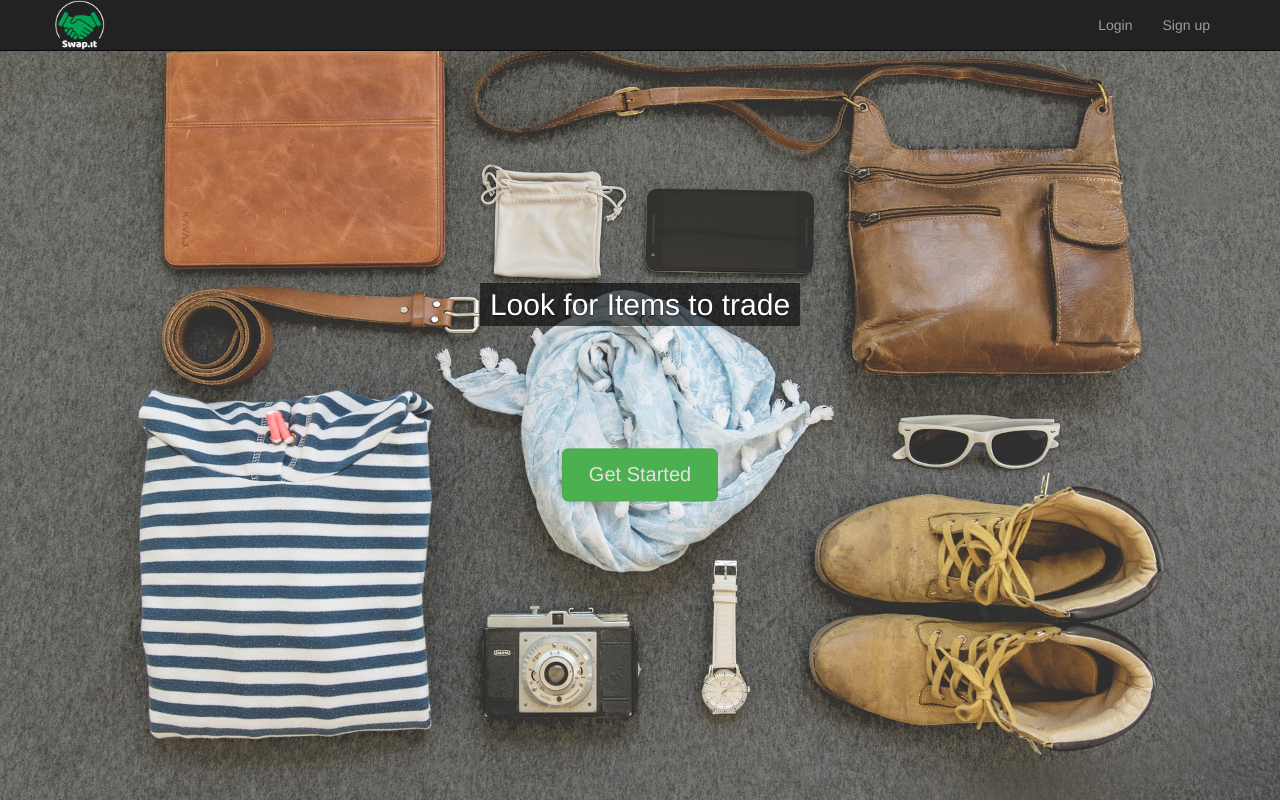
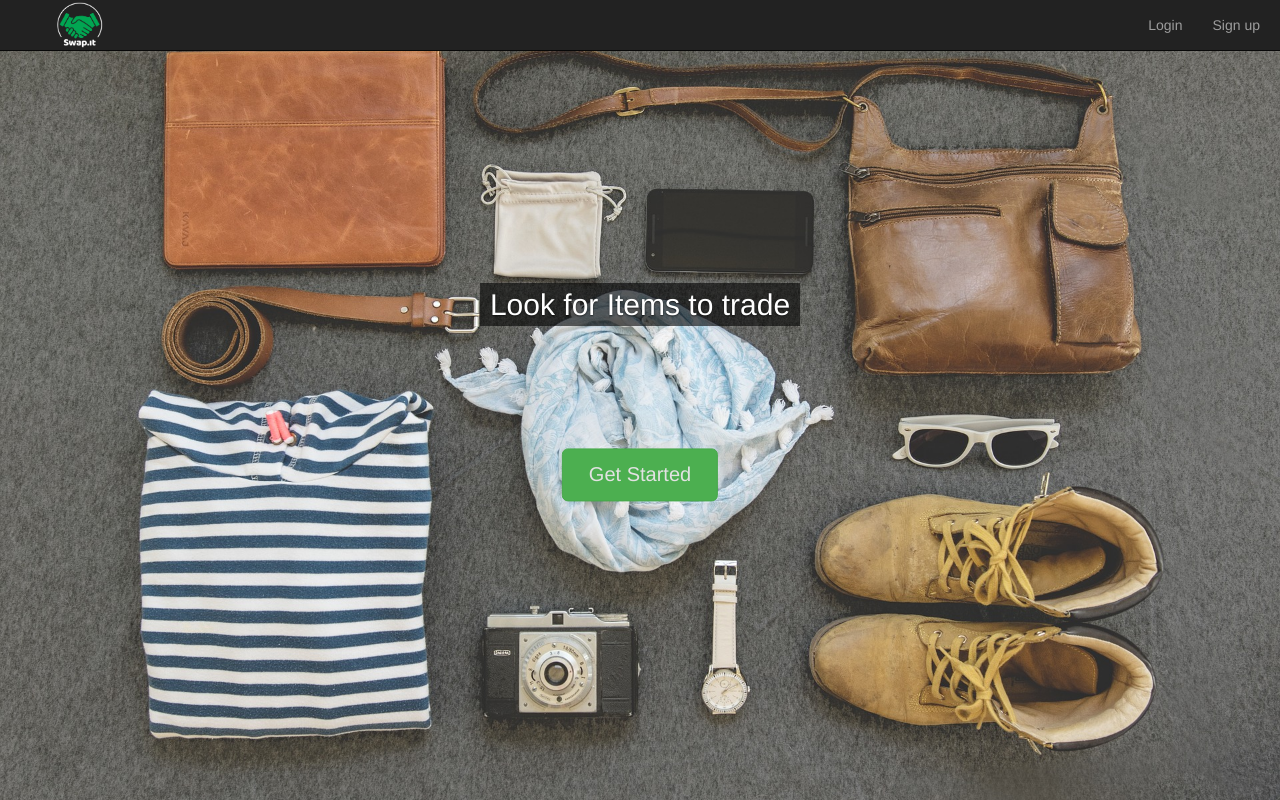
Before and after one commit to adekoder/swapIT, a PHP site: page / in a window 1280 px wide. Run offline with PHP 8.4, Linux system fonts and the light colour scheme.

Commit message:
navbar correction

```diff
--- a/index.php
+++ b/index.php
@@ -22,14 +22,14 @@
         <div class="container">
             <!-- Brand and toggle get grouped for better mobile display -->
             <div class="navbar-header">
-              <a class="navbar-brand b-logo" href="#">
+              <a class="navbar-brand" href="#">
                 <img src="./vendor/img/logo/Swap-it.png" width="40px" height="40px" alt="SnapIt Logo">
               </a>
+              <ul class="nav navbar-nav navbar-right b-reg">
+                <li><a href="#">Login</a></li>
+                <li><a href="#">Sign up</a></li>
+              </ul>
             </div>
-            <ul class="nav navbar-nav navbar-right">
-              <li><a href="#">Login</a></li>
-              <li><a href="#">Sign up</a></li>
-            </ul>
         </div>
     </nav>
     <!-- Full Page Image Background Carousel Header -->
@@ -86,7 +86,7 @@
     <!-- Script to Activate the Carousel -->
     <script>
         $('.carousel').carousel({
-            interval: 4000 //changes the speed
+            interval: 3000 //changes the speed
         })
     </script>
 
--- a/vendor/css/full-slider.css
+++ b/vendor/css/full-slider.css
@@ -58,11 +58,15 @@ body {
     padding: 12px 26px !important;
 }
 .get-start button:hover, .get-start button:active, .get-start button:focus{
-  background-color: #449c47;
-  border-color: #3c8a3f;
-  color: #e2e2e2;
+    background-color: #449c47;
+    border-color: #3c8a3f;
+    color: #e2e2e2;
 }
-
+@media (min-width: 320px) {
+  ..item .carousel-caption {
+      top: 2%;
+  }
+}
 footer {
     margin: 50px 0;
 }
--- a/vendor/css/style.css
+++ b/vendor/css/style.css
@@ -1,7 +1,12 @@
-.b-logo > img{
+.navbar .navbar-brand > img{
     height: 100%;
     width: auto;
 }
-.b-logo{
-  padding: 0px 0px !important;
+.navbar .navbar-brand{
+  padding: 2px 2px !important;
 }
+.navbar .navbar-header .b-reg{
+  position: absolute;
+  right: 20px;
+  display: inline-flex;
+}
```
